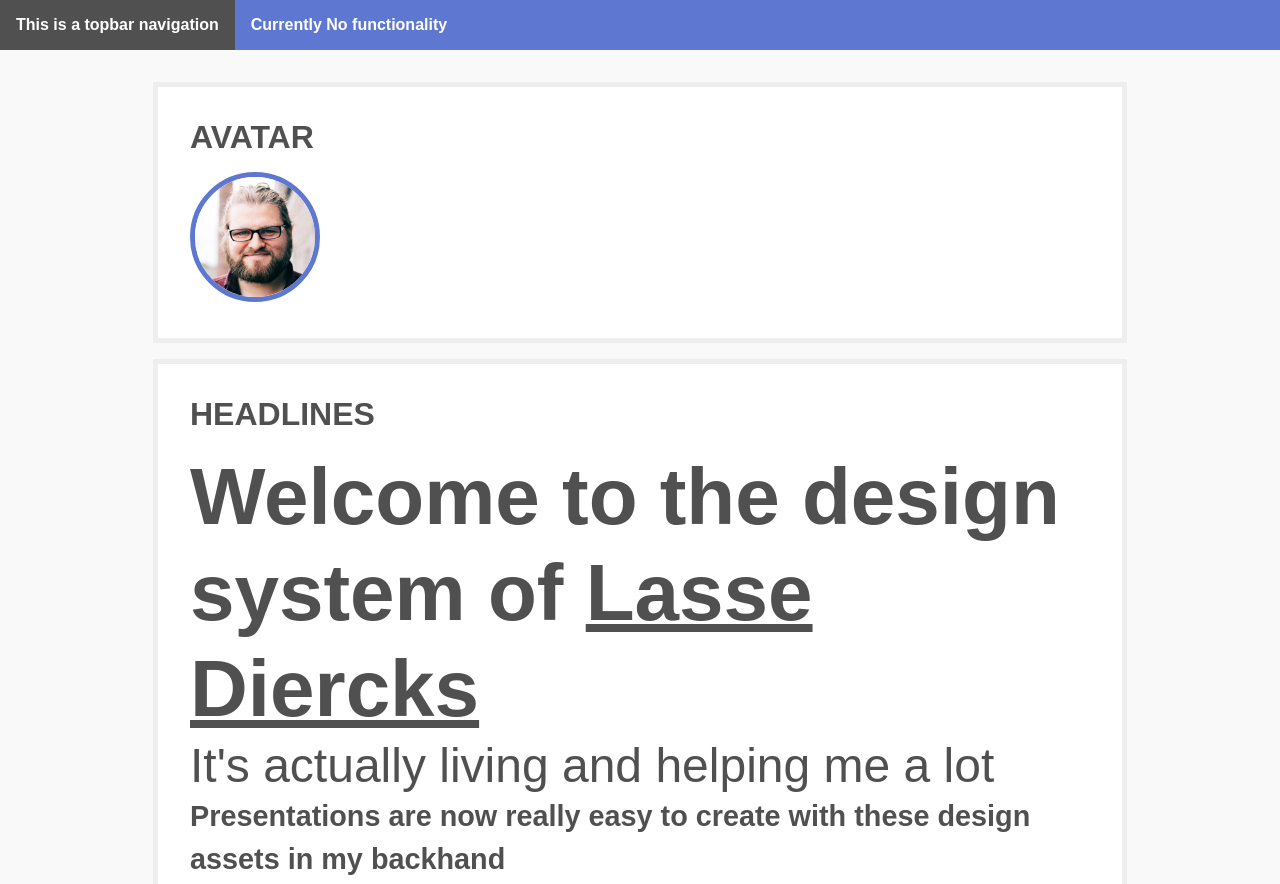
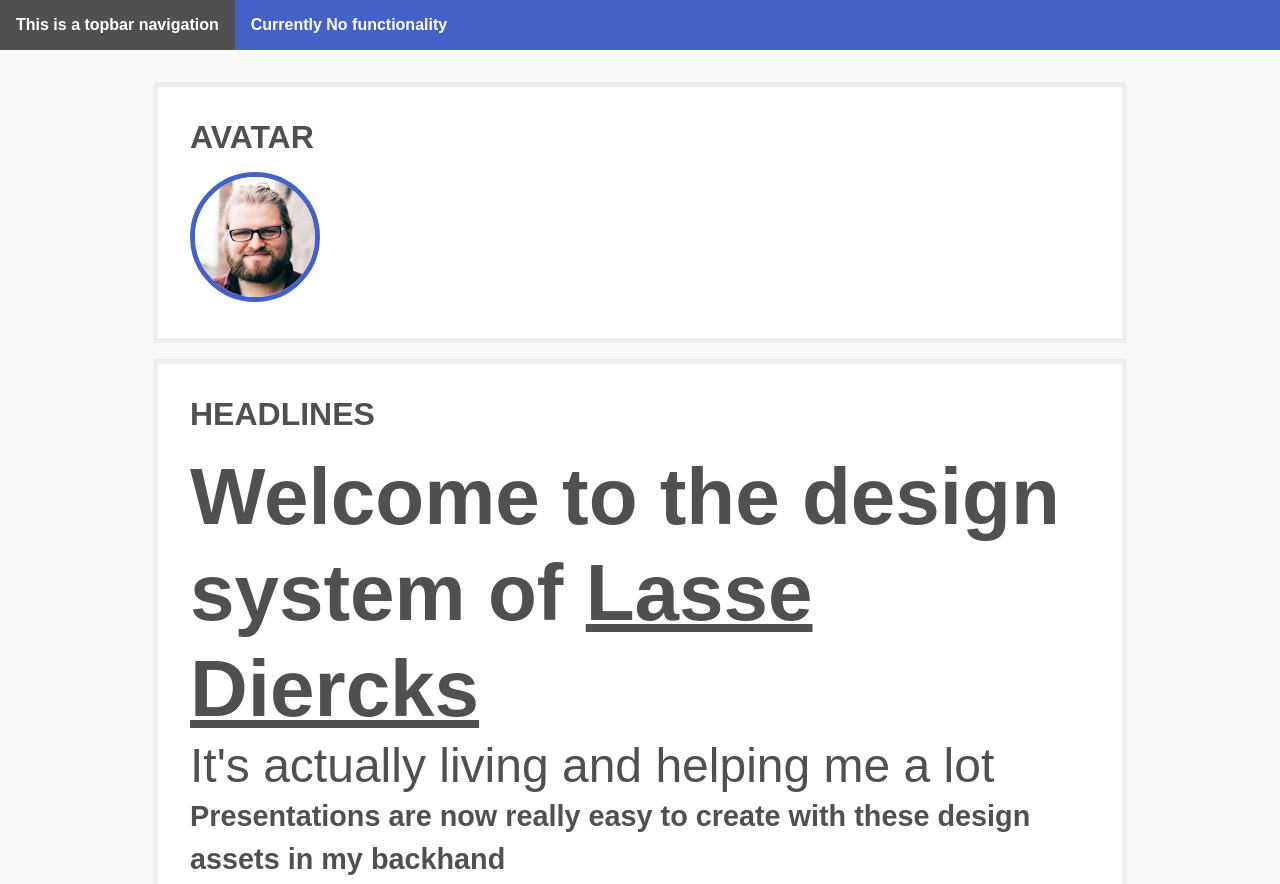
Before and after one commit to lassediercks/design, a website: page index.html in a window 1280 px wide. Shown: the top 884 px of the page. Drawn offline with Linux system fonts and the light colour scheme.

Commit message:
main stuff

```diff
--- a/lassediercks.css
+++ b/lassediercks.css
@@ -33,7 +33,7 @@
 }
 
 .ld-topbar{
-  background: var(--main-color--light);
+  background: var(--main-color);
   width: 100%;
   height: 50px;
   display: flex;
@@ -63,7 +63,7 @@
   border-radius: 120px;
   width: 120px;
   height: 120px;
-  border: 5px solid var(--main-color--light);
+  border: 5px solid var(--main-color);
 }
 
 .ld-headline{
```
Also changed, not shown: dist/lassediercks.css.
